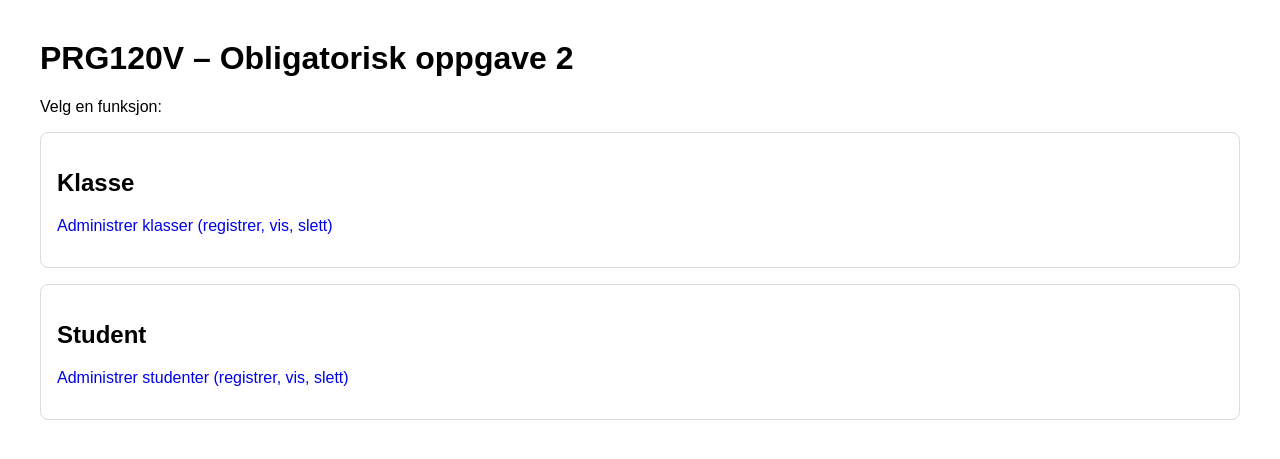
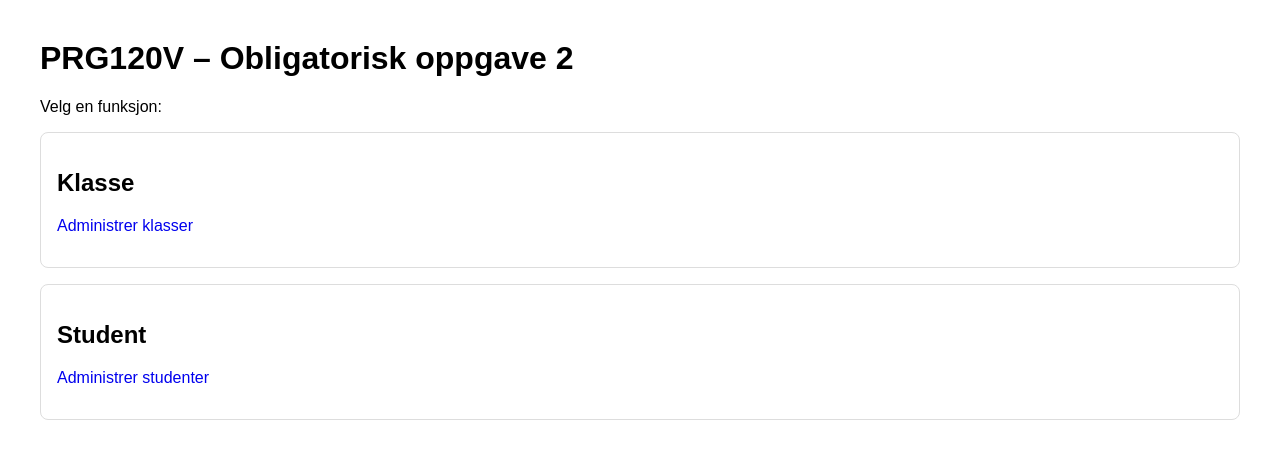
Before and after one commit to SondreFivelsdal/prg120v, a PHP site: page / in a window 1280 px wide. Shown: the top 459 px of the page. Run offline with PHP 8.4, Linux system fonts and the light colour scheme.

Commit message:
Fjernet (registrer, vis, slett) fra index.php

```diff
--- a/index.php
+++ b/index.php
@@ -16,12 +16,12 @@
 
   <div class="card">
     <h2>Klasse</h2>
-    <p><a href="klasse.php">Administrer klasser (registrer, vis, slett)</a></p>
+    <p><a href="klasse.php">Administrer klasser </a></p>
   </div>
 
   <div class="card">
     <h2>Student</h2>
-    <p><a href="student.php">Administrer studenter (registrer, vis, slett)</a></p>
+    <p><a href="student.php">Administrer studenter </a></p>
   </div>
 </body>
 </html>
```
